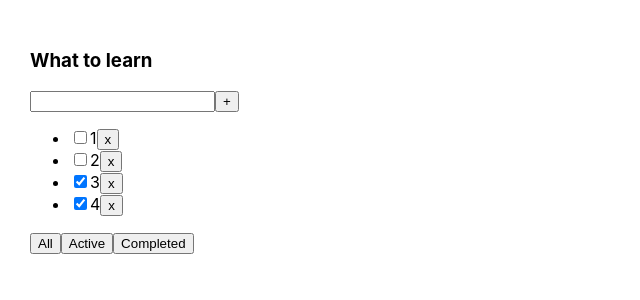
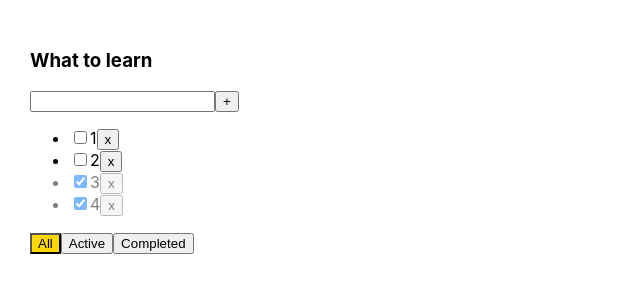
Before and after one commit to Ristretto1/inc_todolist_independent, a React (Create React App) app: page / in a window 1280 px wide. Shown: the top 300 px of the page, without its empty margins (0-640 px from the left). Built offline with nearby package versions, Linux system fonts and the light colour scheme.

Commit message:
add styles for actions

```diff
--- a/src/App.css
+++ b/src/App.css
@@ -6,3 +6,21 @@
 .App > div {
   margin-right: 50px;
 }
+
+.taskIsDone {
+  opacity: 0.5;
+}
+
+.errorBorder {
+  border: 2px solid red;
+  outline: none;
+}
+
+.errorText {
+  color: red;
+  font-weight: bold;
+}
+
+.activeFilterButton {
+  background-color: gold;
+}
--- a/src/App.tsx
+++ b/src/App.tsx
@@ -42,6 +42,7 @@ function App() {
                 removeTask={removeTask}
                 checkboxSwitch={checkboxSwitch}
                 setFilter={setFilter}
+                filter={filter}
             />
         </div>
     );
--- a/src/components/FilterBtnBlock.tsx
+++ b/src/components/FilterBtnBlock.tsx
@@ -4,17 +4,18 @@ import {FilterType} from '../App';
 
 type FilterBtnBlockPropsType = {
     setFilter: (filter: FilterType) => void
+    filter: FilterType
 }
 
-export const FilterBtnBlock: React.FC<FilterBtnBlockPropsType> = ({setFilter}) => {
+export const FilterBtnBlock: React.FC<FilterBtnBlockPropsType> = ({filter, setFilter}) => {
 
     const onFilterChangeHandler = (filter: FilterType) => setFilter(filter)
 
     return (
         <div>
-            <Button name={'All'} callback={() => onFilterChangeHandler('all')}/>
-            <Button name={'Active'} callback={() => onFilterChangeHandler('active')}/>
-            <Button name={'Completed'} callback={() => onFilterChangeHandler('completed')}/>
+            <Button className={filter === 'all' ? 'activeFilterButton' : ''} name={'All'} callback={() => onFilterChangeHandler('all')}/>
+            <Button className={filter === 'active' ? 'activeFilterButton' : ''} name={'Active'} callback={() => onFilterChangeHandler('active')}/>
+            <Button className={filter === 'completed' ? 'activeFilterButton' : ''} name={'Completed'} callback={() => onFilterChangeHandler('completed')}/>
         </div>
     );
 };
--- a/src/components/Input.tsx
+++ b/src/components/Input.tsx
@@ -5,9 +5,10 @@ type InputPropsType = {
     setTitle: (title: string) => void
     callback: () => void
     setError: (title: string) => void
+    className: string
 }
 
-export const Input: React.FC<InputPropsType> = ({setError, callback, title, setTitle}) => {
+export const Input: React.FC<InputPropsType> = ({className, setError, callback, title, setTitle}) => {
 
     const onChangeInputHandler = (e: ChangeEvent<HTMLInputElement>) => {
         setTitle(e.currentTarget.value)
@@ -23,6 +24,7 @@ export const Input: React.FC<InputPropsType> = ({setError, callback, title, setT
                value={title}
                onChange={onChangeInputHandler}
                onKeyPress={onKeyPressHandler}
+               className={className}
         />
     );
 };
--- a/src/components/InputBlock.tsx
+++ b/src/components/InputBlock.tsx
@@ -21,11 +21,11 @@ export const InputBlock: React.FC<InputBlockPropsType> = ({addTask}) => {
 
     return (
         <div>
-            <Input title={title} setTitle={setTitle} callback={onAddTaskHandler} setError={setError}/>
+            <Input className={error ? 'errorBorder' : ''} title={title} setTitle={setTitle} callback={onAddTaskHandler} setError={setError}/>
 
             <Button name={'+'} callback={onAddTaskHandler}/>
 
-            {error && <div>{error}</div>}
+            {error && <div className={'errorText'}>{error}</div>}
         </div>
     );
 };
--- a/src/components/TasksList.tsx
+++ b/src/components/TasksList.tsx
@@ -19,7 +19,7 @@ export const TasksList:React.FC<TasksListPropsType> = ({tasks, removeTask, check
         <ul>
         {tasks.map(t => {
             return (
-                    <li key={t.id}>
+                    <li key={t.id} className={t.isDone ? 'taskIsDone' : ''}>
                         <input
                             type="checkbox"
                             checked={t.isDone}
--- a/src/components/TodoList.tsx
+++ b/src/components/TodoList.tsx
@@ -11,9 +11,10 @@ type TodoListPropsType = {
     checkboxSwitch: (id: string, done: boolean) => void
     addTask: (title: string) => void
     setFilter: (filter: FilterType) => void
+    filter: FilterType
 }
 
-export const TodoList: React.FC<TodoListPropsType> = ({setFilter, addTask, tasks, removeTask, checkboxSwitch}) => {
+export const TodoList: React.FC<TodoListPropsType> = ({filter, setFilter, addTask, tasks, removeTask, checkboxSwitch}) => {
     return (
         <div>
             <h3>What to learn</h3>
@@ -22,7 +23,7 @@ export const TodoList: React.FC<TodoListPropsType> = ({setFilter, addTask, tasks
 
             <TasksList tasks={tasks} removeTask={removeTask} checkboxSwitch={checkboxSwitch}/>
 
-            <FilterBtnBlock setFilter={setFilter}/>
+            <FilterBtnBlock setFilter={setFilter} filter={filter}/>
         </div>
     );
 };
```
